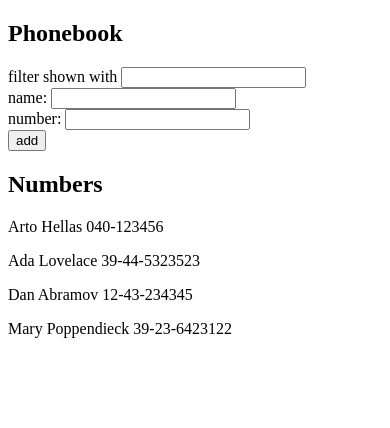
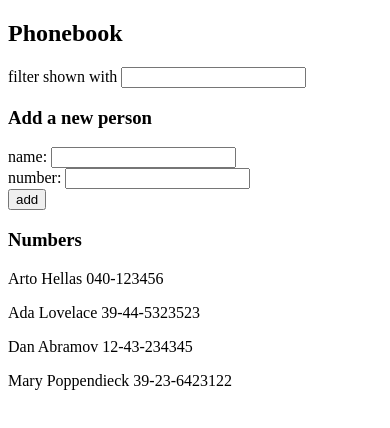
Before and after one commit to AsterisMono/full-stack-open, a React (Vite) app in the folder part2/phonebook/: page / in a window 390 px wide. Shown: the top 428 px of the page. Built offline with nearby package versions, Linux system fonts and the light colour scheme.

Commit message:
2.10 The Phonebook Step5

```diff
--- a/part2/phonebook/src/App.jsx
+++ b/part2/phonebook/src/App.jsx
@@ -1,4 +1,49 @@
 import { useState } from "react";
+const onInputChange = (e, setTarget) => {
+  setTarget(e.target.value);
+};
+const Filter = ({ filter, setFilter }) => {
+  return (
+    <div>
+      filter shown with{" "}
+      <input value={filter} onChange={(e) => onInputChange(e, setFilter)} />
+    </div>
+  );
+};
+const PersonForm = ({
+  newName,
+  setNewName,
+  newNumber,
+  setNewNumber,
+  onNewNameSubmit,
+}) => (
+  <form onSubmit={onNewNameSubmit}>
+    <div>
+      name:{" "}
+      <input value={newName} onChange={(e) => onInputChange(e, setNewName)} />
+    </div>
+    <div>
+      number:{" "}
+      <input
+        value={newNumber}
+        onChange={(e) => onInputChange(e, setNewNumber)}
+      />
+    </div>
+    <div>
+      <button type="submit">add</button>
+    </div>
+  </form>
+);
+const Person = ({ person }) => {
+  return (
+    <p>
+      {person.name} {person.number}
+    </p>
+  );
+};
+const Persons = ({ persons }) => {
+  return persons.map((person) => <Person person={person} key={person.id} />);
+};
 
 const App = () => {
   const [persons, setPersons] = useState([
@@ -18,10 +63,6 @@ const App = () => {
         )
       : persons;
 
-  const onInputChange = (e, setTarget) => {
-    setTarget(e.target.value);
-  };
-
   const onNewNameSubmit = (e) => {
     e.preventDefault();
     if (persons.map((p) => p.name).includes(newName)) {
@@ -35,35 +76,17 @@ const App = () => {
   return (
     <div>
       <h2>Phonebook</h2>
-      <div>
-        filter shown with{" "}
-        <input value={filter} onChange={(e) => onInputChange(e, setFilter)} />
-      </div>
-      <form onSubmit={onNewNameSubmit}>
-        <div>
-          name:{" "}
-          <input
-            value={newName}
-            onChange={(e) => onInputChange(e, setNewName)}
-          />
-        </div>
-        <div>
-          number:{" "}
-          <input
-            value={newNumber}
-            onChange={(e) => onInputChange(e, setNewNumber)}
-          />
-        </div>
-        <div>
-          <button type="submit">add</button>
-        </div>
-      </form>
-      <h2>Numbers</h2>
-      {filteredPersons.map((person) => (
-        <p key={person.name}>
-          {person.name} {person.number}
-        </p>
-      ))}
+      <Filter filter={filter} setFilter={setFilter} />
+      <h3>Add a new person</h3>
+      <PersonForm
+        newName={newName}
+        setNewName={setNewName}
+        newNumber={newNumber}
+        setNewNumber={setNewNumber}
+        onNewNameSubmit={onNewNameSubmit}
+      />
+      <h3>Numbers</h3>
+      <Persons persons={filteredPersons} />
     </div>
   );
 };
```
